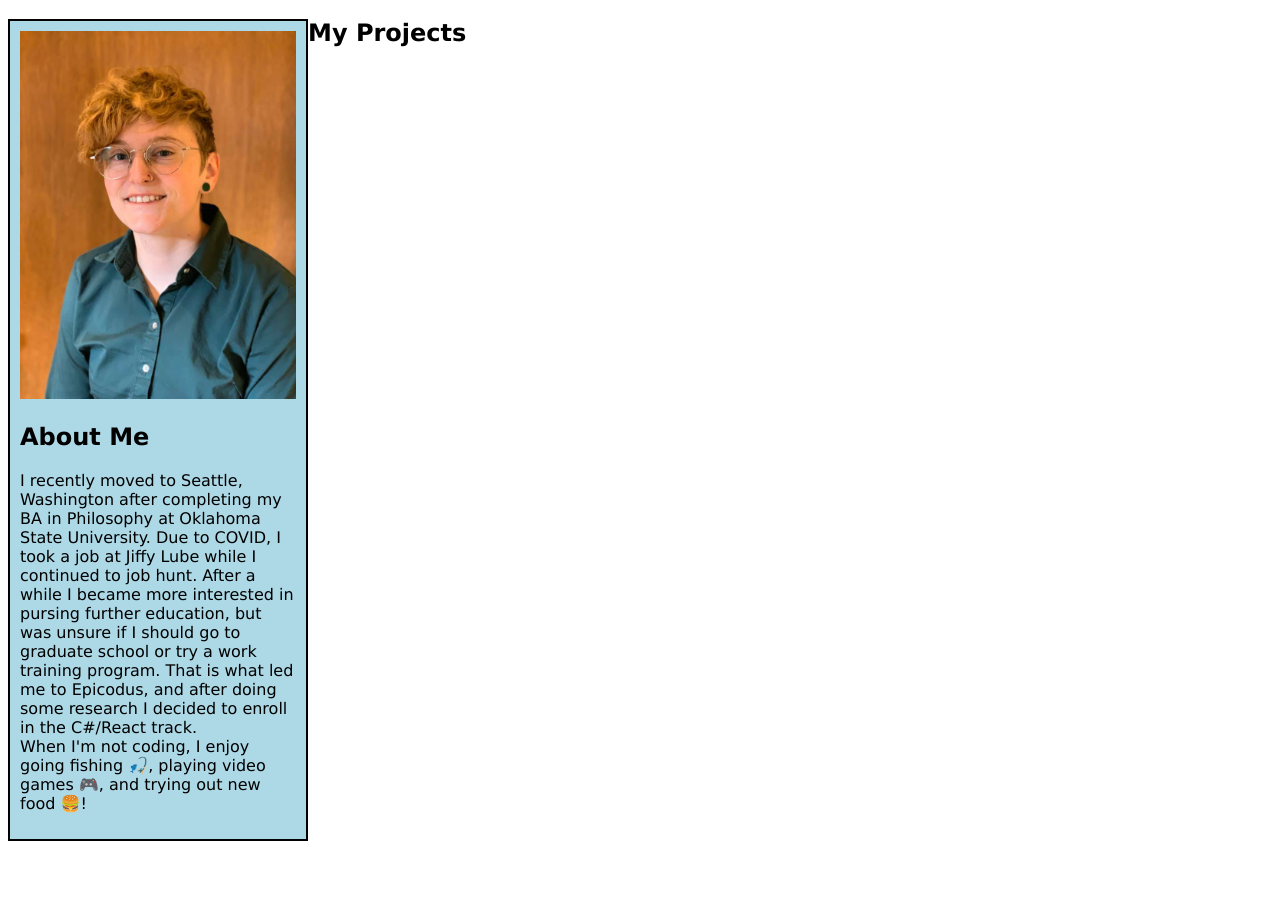
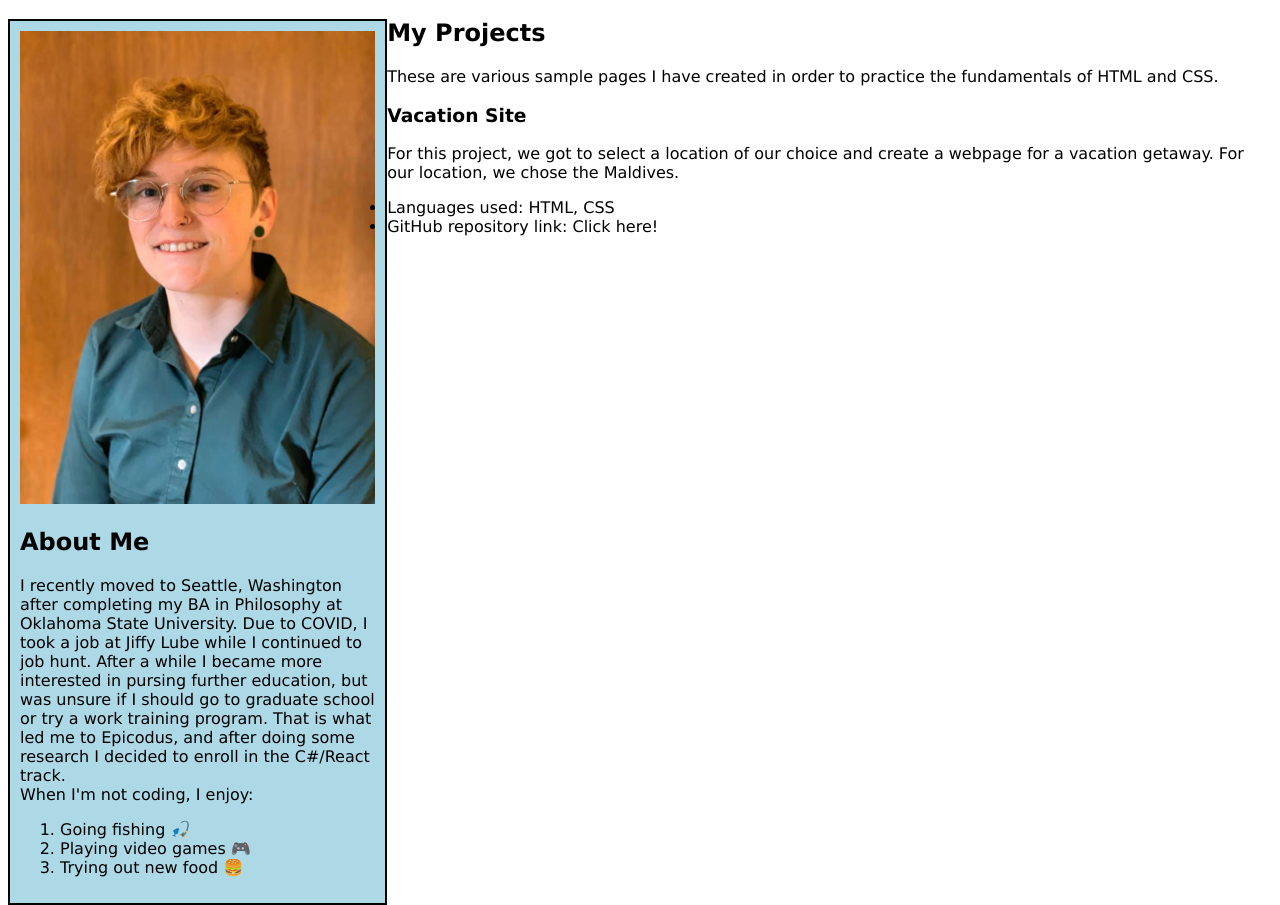
Before and after one commit to louiesch/portfolio, a plain HTML site: page index.html in a window 1280 px wide. Shown: the part 62-967 px from the top of the page. Before the commit the page ends 903 px from the top, so only its background shows below. Drawn offline with Linux system fonts and the light colour scheme.

Commit message:
begin to add projects and implement cascading to style them

```diff
--- a/css/styles.css
+++ b/css/styles.css
@@ -7,7 +7,7 @@ img {
 }
 
 .sidebar {
- width: 300px;
+ width: 30%;
  padding: 10px;
  border: solid black;
  border-width: 2px;
@@ -17,5 +17,5 @@ img {
 }
 
 .my-projects {
-  width: 60%;
+
 }
--- a/index.html
+++ b/index.html
@@ -9,11 +9,28 @@
   <div class="sidebar">
     <img src="img/me.jpg" alt="a photo of me smiling">
       <h2>About Me</h2>
-      <p>I recently moved to Seattle, Washington after completing my BA in Philosophy at Oklahoma State University. Due to COVID, I took a job at Jiffy Lube while I continued to job hunt. After a while I became more interested in pursing further education, but was unsure if I should go to graduate school or try a work training program. That is what led me to Epicodus, and after doing some research I decided to enroll in the C#/React track. <br> When I'm not coding, I enjoy going fishing 🎣, playing video games 🎮, and trying out new food 🍔!</p>
+      <p>I recently moved to Seattle, Washington after completing my BA in Philosophy at Oklahoma State University. Due to COVID, I took a job at Jiffy Lube while I continued to job hunt. After a while I became more interested in pursing further education, but was unsure if I should go to graduate school or try a work training program. That is what led me to Epicodus, and after doing some research I decided to enroll in the C#/React track.
+      <br>
+      When I'm not coding, I enjoy:
+      <ol>
+        <li>Going fishing 🎣</li>
+        <li>Playing video games 🎮</li>
+        <li>Trying out new food 🍔</li>
+      </ol>
+      </p>
     </div>
   </div>
   <div class="my-projects">
     <h2>My Projects</h2>
+    <p>These are various sample pages I have created in order to practice the fundamentals of HTML and CSS.</p>
+      <h3>Vacation Site</h3>
+      <p>For this project, we got to select a location of our choice and create a webpage for a vacation getaway. For our location, we chose the Maldives.</p>
+      <ul>
+        <li>Languages used: HTML, CSS</li>
+        <li>GitHub repository link: Click here!</li>
+      </ul>
+
+
   </div>
 
 </body>
```
